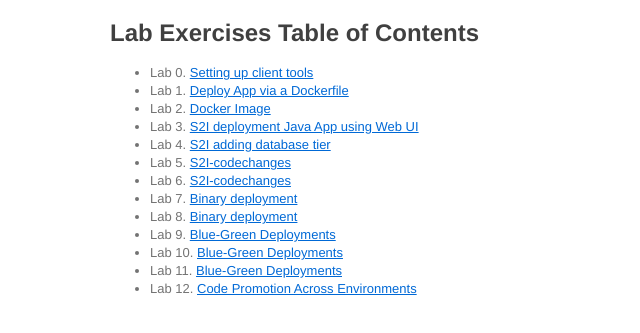
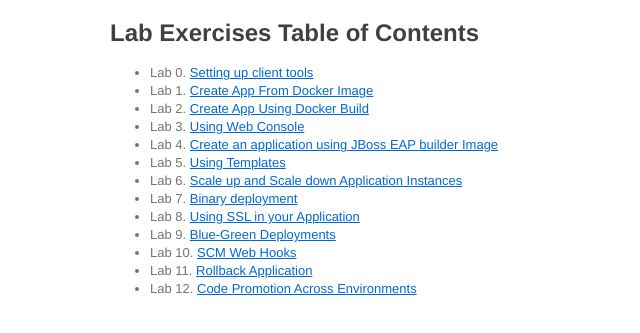
Before and after one commit to piggyvenus/workshopguide, a website: page public/index.html in a window 1280 px wide. Shown: the part 49-382 px from the top of the page, without its empty margins (103-743 px from the left). Drawn offline with Linux system fonts and the light colour scheme.

Commit message:
more workshop material

```diff
--- a/public/index.html
+++ b/public/index.html
@@ -162,17 +162,17 @@
 
 <ul>
 <li>Lab 0. <a href="/setup">Setting up client tools</a></li>
-<li>Lab 1. <a href="/createAppFromDockerImage">Deploy App via a Dockerfile</a></li>
-<li>Lab 2. <a href="/createAppUsingDockerBuild">Docker Image</a></li>
-<li>Lab 3. <a href="/usingWebConsole">S2I deployment Java App using Web UI</a></li>
-<li>Lab 4. <a href="/jbossEAPBuilder">S2I adding database tier</a></li>
-<li>Lab 5. <a href="/usingTemplates">S2I-codechanges</a></li>
-<li>Lab 6. <a href="/scaleAppInstances">S2I-codechanges</a></li>
+<li>Lab 1. <a href="/createAppFromDockerImage">Create App From Docker Image</a></li>
+<li>Lab 2. <a href="/createAppUsingDockerBuild">Create App Using Docker Build</a></li>
+<li>Lab 3. <a href="/usingWebConsole">Using Web Console</a></li>
+<li>Lab 4. <a href="/jbossEAPBuilder">Create an application using JBoss EAP builder Image</a></li>
+<li>Lab 5. <a href="/usingTemplates">Using Templates</a></li>
+<li>Lab 6. <a href="/scaleAppInstances">Scale up and Scale down Application Instances</a></li>
 <li>Lab 7. <a href="/binaryDeployment">Binary deployment</a></li>
-<li>Lab 8. <a href="/configSSLApp">Binary deployment</a></li>
+<li>Lab 8. <a href="/configSSLApp">Using SSL in your Application</a></li>
 <li>Lab 9. <a href="/bluegreen">Blue-Green Deployments</a></li>
-<li>Lab 10. <a href="/scmWebHooks">Blue-Green Deployments</a></li>
-<li>Lab 11. <a href="/rollbackApp">Blue-Green Deployments</a></li>
+<li>Lab 10. <a href="/scmWebHooks">SCM Web Hooks</a></li>
+<li>Lab 11. <a href="/rollbackApp">Rollback Application</a></li>
 <li>Lab 12. <a href="/codePromotion">Code Promotion Across Environments</a></li>
 </ul>
 
```
Also changed, not shown: public/jbossEAPBuilder.html (+2 -1 lines), public/rollbackApp.html (+2 -2 lines), public/scaleAppInstances.html (+4 -4 lines).
